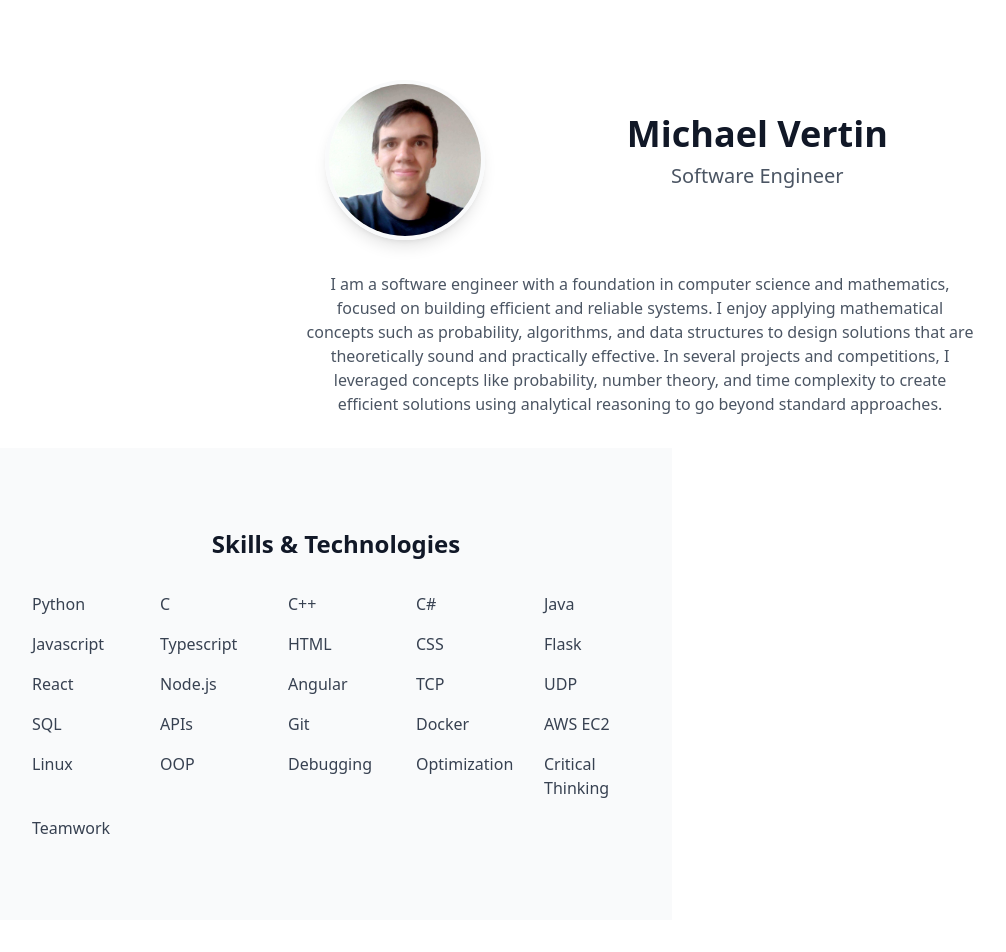
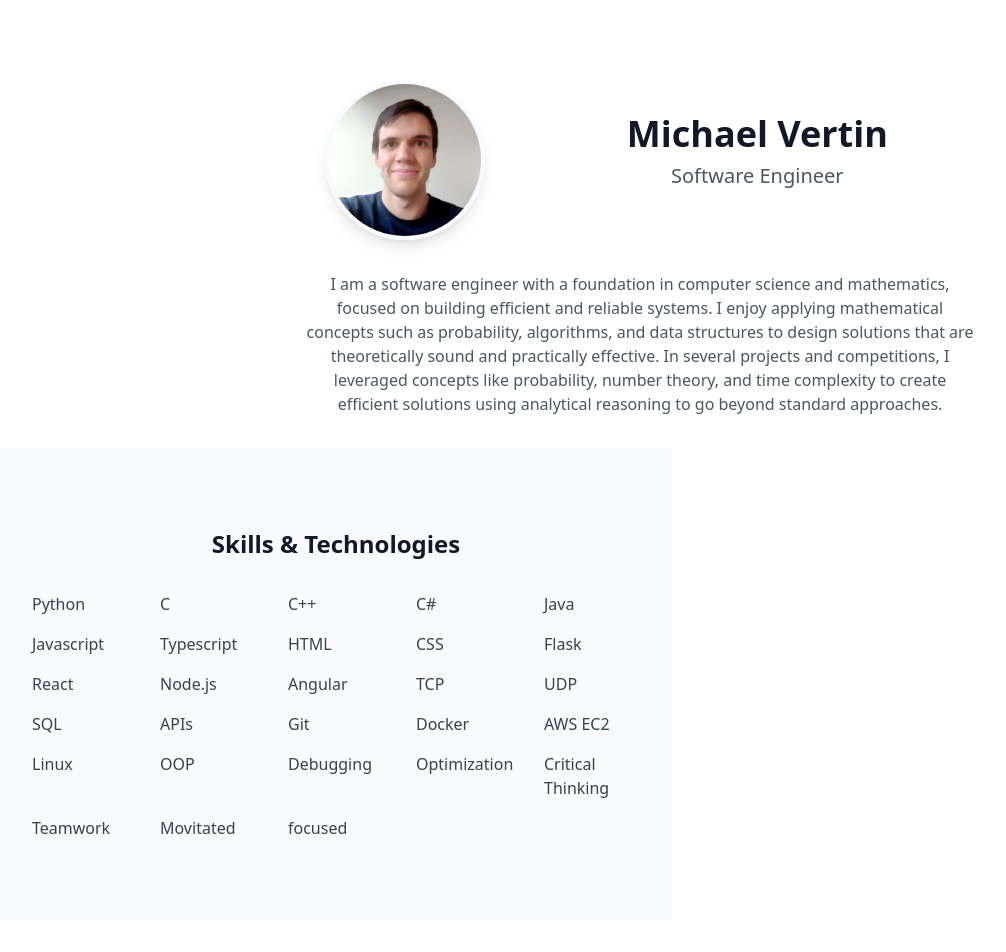
Before and after one commit to MichaelVertin/portfolio, a Next.js app: page / in a window 1280 px wide. Shown: the top 952 px of the page, without its empty margins (0-1006 px from the left). Built offline with nearby package versions, Linux system fonts and the light colour scheme.

Commit message:
Update SkillsSection.tsx

```diff
--- a/app/components/SkillsSection.tsx
+++ b/app/components/SkillsSection.tsx
@@ -2,9 +2,10 @@ export default function SkillsSection() {
 	const skills = [
 		'Python', 'C', 'C++', 'C#', 'Java',
 		'Javascript', 'Typescript', 'HTML', 'CSS', 'Flask',
-		'React', 'Node.js', 'Angular', 'TCP', 'UDP', 'SQL',
-		'APIs', 'Git', 'Docker', 'AWS EC2', 'Linux',
-		'OOP', 'Debugging', 'Optimization', 'Critical Thinking', 'Teamwork'
+		'React', 'Node.js', 'Angular', 'TCP', 'UDP',
+		'SQL', 'APIs', 'Git', 'Docker', 'AWS EC2',
+		'Linux', 'OOP', 'Debugging', 'Optimization', 'Critical Thinking', 'Teamwork',
+		'Movitated', 'focused'
 	];
 
 	// Put skills into a 6-row grid
```
